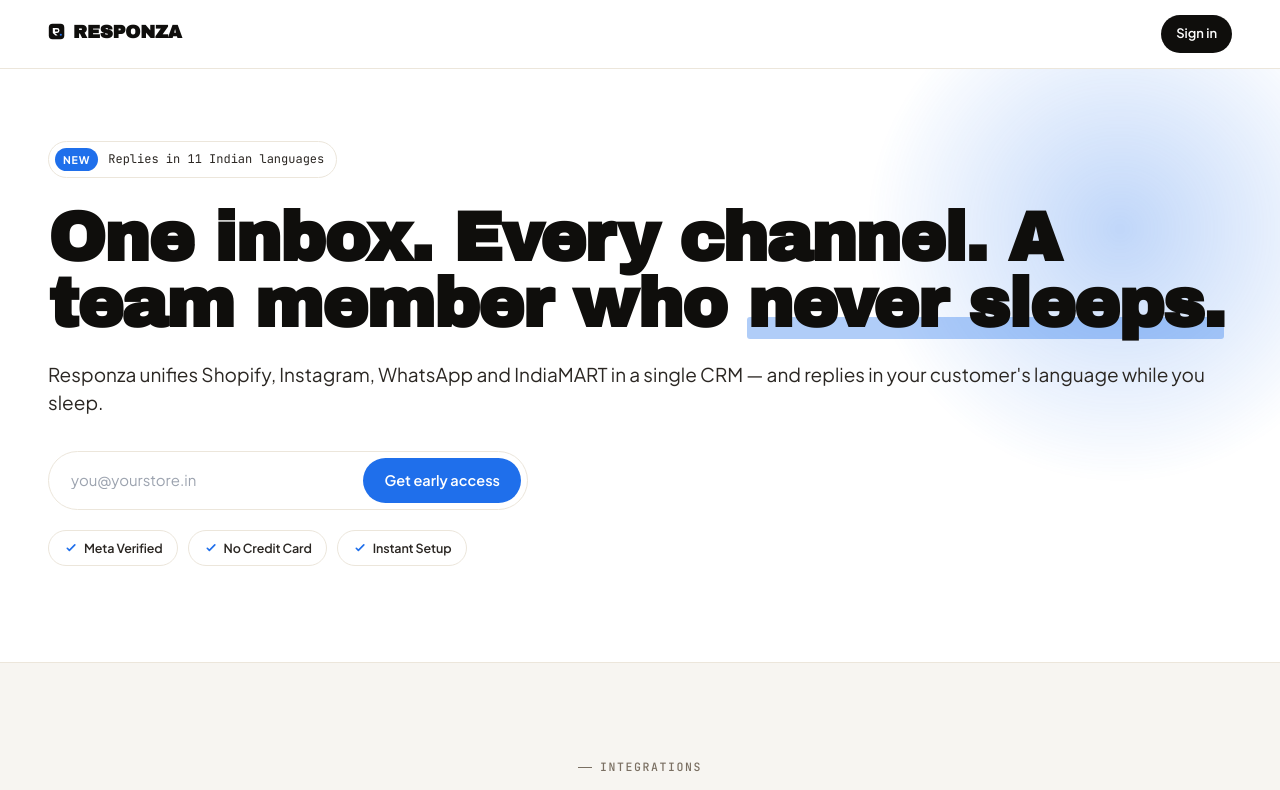
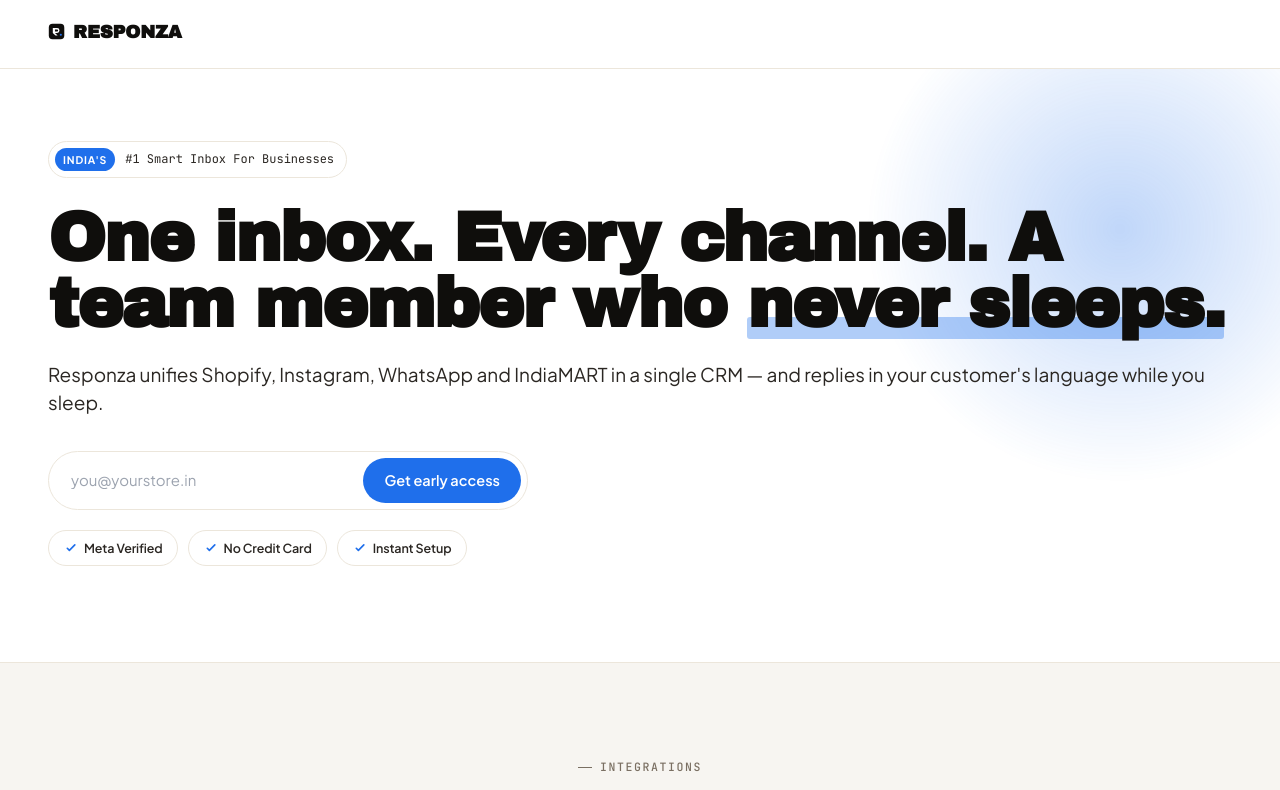
Before and after one commit to grupo-manufacturing/responza, a React (Vite) app: page / in a window 1280 px wide. Shown: the top 790 px of the page. Built offline with nearby package versions, Linux system fonts and the light colour scheme; what @react-pdf/renderer would draw is missing.

Commit message:
page: removed signin from navbar!

```diff
--- a/src/components/landing/LandingHero.tsx
+++ b/src/components/landing/LandingHero.tsx
@@ -53,8 +53,8 @@
       <div style={{ maxWidth: 1240, margin: '0 auto', padding: '0 28px', position: 'relative' }}>
         <div>
           <div style={{ display: 'inline-flex', alignItems: 'center', gap: 10, padding: '6px 12px 6px 6px', border: '1px solid var(--line)', borderRadius: 999, background: 'var(--card)', marginBottom: 28 }}>
-            <span style={{ background: 'var(--accent)', color: '#fff', fontSize: 10.5, fontWeight: 700, padding: '4px 8px', borderRadius: 999, letterSpacing: '0.08em' }}>NEW</span>
-            <span className="mono" style={{ fontSize: 12, color: 'var(--ink-2)' }}>Replies in 11 Indian languages</span>
+            <span style={{ background: 'var(--accent)', color: '#fff', fontSize: 10.5, fontWeight: 700, padding: '4px 8px', borderRadius: 999, letterSpacing: '0.08em' }}>INDIA'S</span>
+            <span className="mono" style={{ fontSize: 12, color: 'var(--ink-2)' }}>#1 Smart Inbox For Businesses</span>
           </div>
 
           <h1 className="display" style={{ fontSize: 'clamp(44px, 5.4vw, 84px)', lineHeight: 0.95, letterSpacing: '-0.025em', margin: '0 0 22px', color: 'var(--ink)' }}>
--- a/src/components/landing/LandingNavbar.tsx
+++ b/src/components/landing/LandingNavbar.tsx
@@ -9,11 +9,6 @@
         <Link to="/" className="landing-navbar-logo">
           <Wordmark size={18} />
         </Link>
-        <div className="landing-navbar-cta">
-          <Link to="/login" className="landing-btn landing-btn-sm landing-btn-primary">
-            Sign in
-          </Link>
-        </div>
       </div>
     </nav>
   )
```
